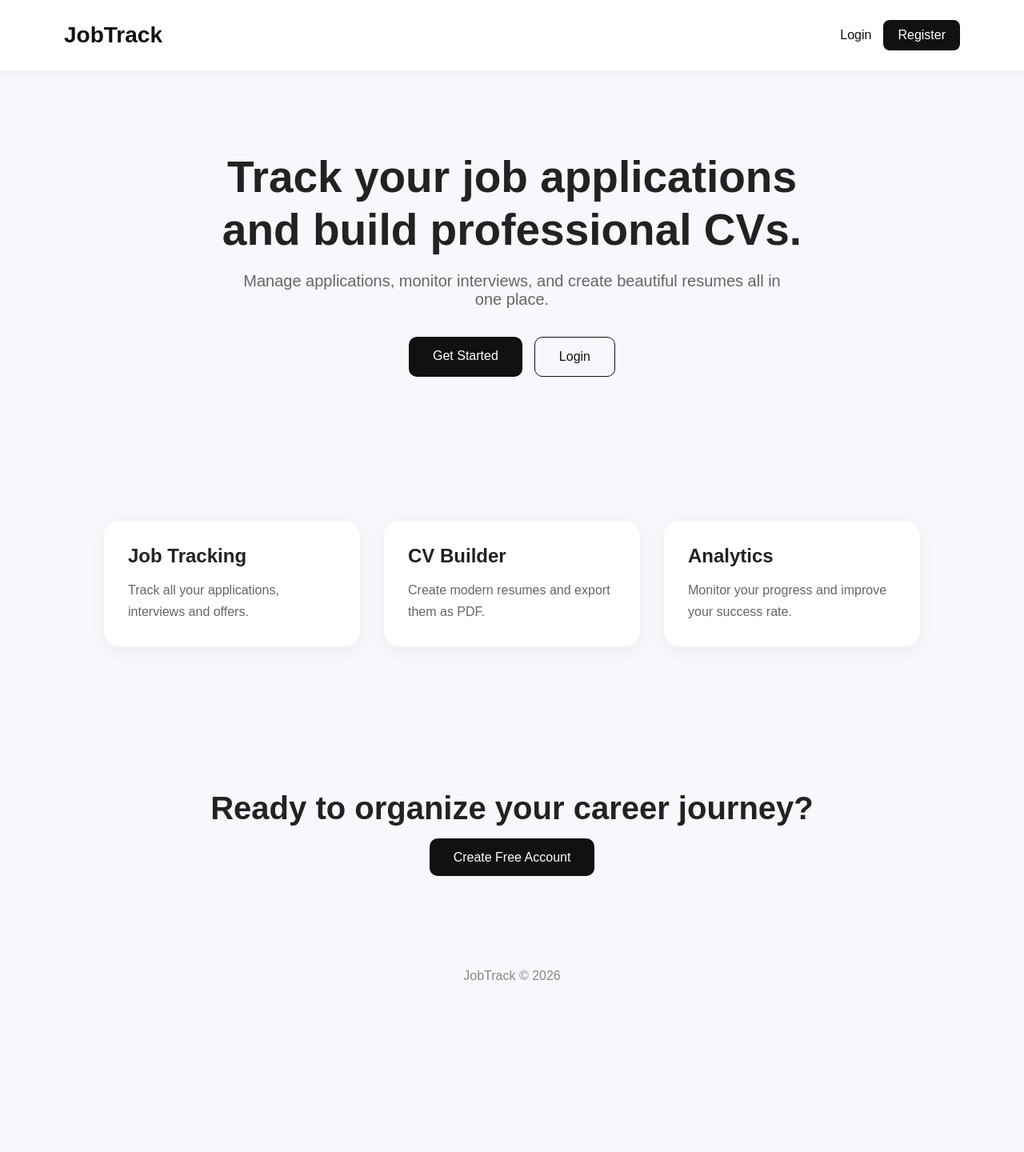
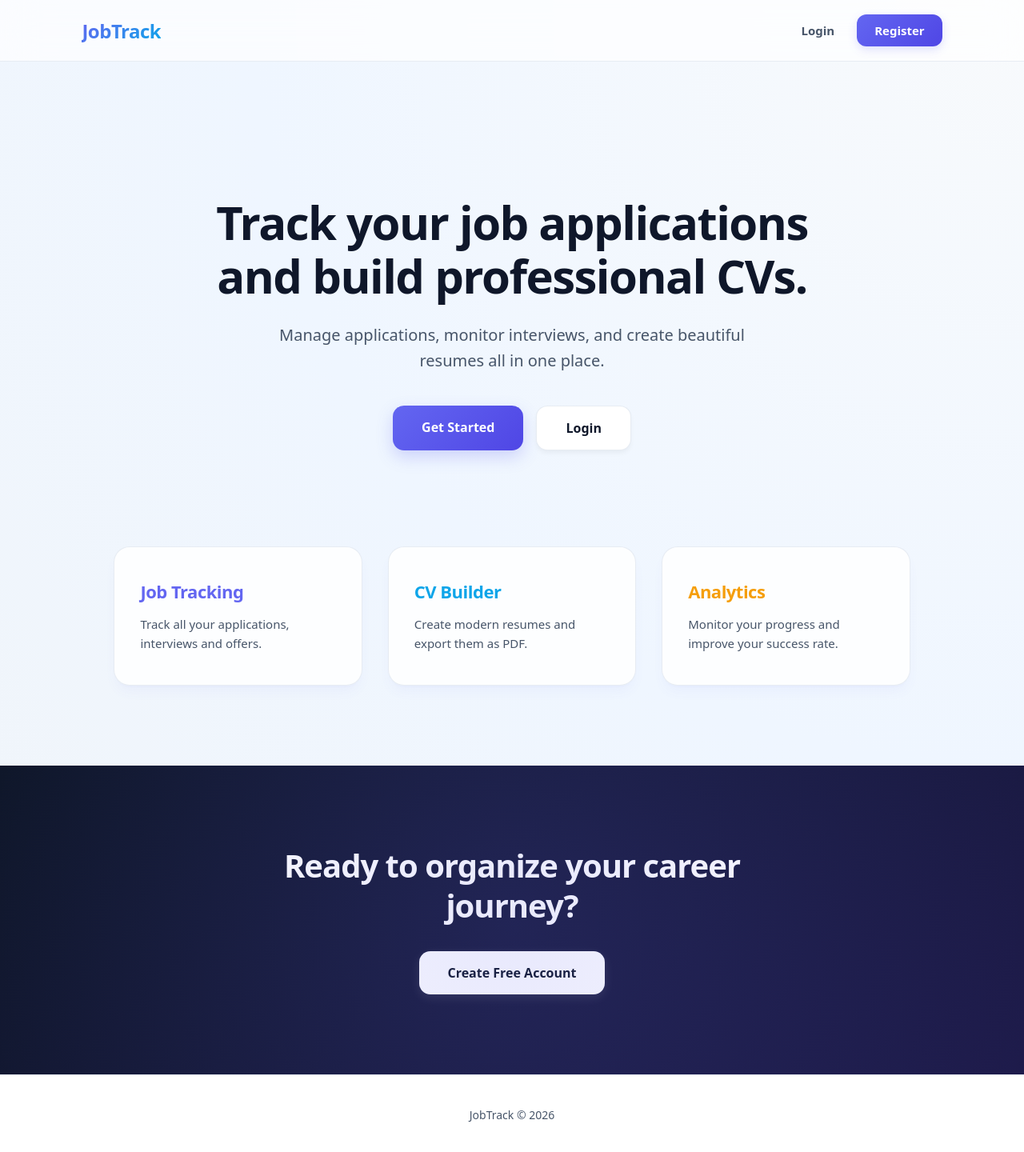
Before and after one commit to Keyvan1369/job-tracker-cv-builder, a React app in the folder frontend/: page / in a window 1280 px wide. Shown: the top 1440 px of the page at 80% size. Before the commit the page ends 1259 px from the top, so only its background shows below. Built offline with nearby package versions, Linux system fonts and the light colour scheme; no server answers; the HTML template or start-up script is replaced by a standard one.

Commit message:
change design

```diff
--- a/frontend/src/styles/Landing.css
+++ b/frontend/src/styles/Landing.css
@@ -1,209 +1,301 @@
-* {
+:root {
+  --primary-color: #6366f1;
+  --primary-hover: #4f46e5;
+  --primary-light: #eef2ff;
+  --secondary-color: #0ea5e9;
+  --secondary-hover: #0284c7;
+  --bg-gradient: radial-gradient(circle at top right, #f8fafc, #eff6ff, #f1f5f9);
+  --text-main: #0f172a;
+  --text-muted: #475569;
+  --card-bg: rgba(255, 255, 255, 0.85);
+  --border-color: rgba(226, 232, 240, 0.8);
+  --shadow-sm: 0 4px 6px -1px rgba(0, 0, 0, 0.05);
+  --shadow-md: 0 10px 15px -3px rgba(99, 102, 241, 0.05), 0 4px 6px -4px rgba(99, 102, 241, 0.05);
+  --shadow-lg: 0 20px 25px -5px rgba(99, 102, 241, 0.1), 0 8px 10px -6px rgba(99, 102, 241, 0.1);
+  --transition: all 0.3s cubic-bezier(0.4, 0, 0.2, 1);
+}
+
+body {
   margin: 0;
-  padding: 0;
+  background: var(--bg-gradient);
+  color: var(--text-main);
+  font-family: system-ui, -apple-system, sans-serif;
+  -webkit-font-smoothing: antialiased;
+}
+
+.landing {
+  display: flex;
+  flex-direction: column;
+  min-height: 100vh;
+}
+
+.navbar {
+  display: flex;
+  justify-content: space-between;
+  align-items: center;
+  padding: 18px 8%;
+  background: rgba(255, 255, 255, 0.7);
+  backdrop-filter: blur(20px);
+  -webkit-backdrop-filter: blur(20px);
+  border-bottom: 1px solid var(--border-color);
+  position: sticky;
+  top: 0;
+  z-index: 100;
+}
+
+.logo {
+  font-size: 24px;
+  font-weight: 800;
+  background: linear-gradient(135deg, var(--primary-color), var(--secondary-color));
+  -webkit-background-clip: text;
+  -webkit-text-fill-color: transparent;
+  letter-spacing: -0.5px;
+}
+
+.nav-links {
+  display: flex;
+  align-items: center;
+  gap: 28px;
+}
+
+.nav-links a {
+  text-decoration: none;
+  color: var(--text-muted);
+  font-weight: 600;
+  font-size: 15px;
+  transition: var(--transition);
+}
+
+.nav-links a:hover {
+  color: var(--primary-color);
+}
+
+.nav-links .btn-register {
+  background: linear-gradient(135deg, var(--primary-color), var(--primary-hover));
+  color: white !important;
+  padding: 10px 22px;
+  border-radius: 12px;
+  box-shadow: 0 4px 12px rgba(99, 102, 241, 0.2);
+}
+
+.nav-links .btn-register:hover {
+  transform: translateY(-2px);
+  box-shadow: 0 6px 16px rgba(99, 102, 241, 0.3);
+}
+
+.hero {
+  text-align: center;
+  padding: 120px 20px 60px 20px;
+  max-width: 900px;
+  margin: 0 auto;
+}
+
+.hero h1 {
+  font-size: 58px;
+  font-weight: 800;
+  line-height: 1.15;
+  color: var(--text-main);
+  margin-bottom: 24px;
+  letter-spacing: -1.5px;
+}
+
+.hero h1 br {
+  display: block;
+}
+
+.hero p {
+  font-size: 20px;
+  color: var(--text-muted);
+  line-height: 1.6;
+  margin-bottom: 40px;
+  max-width: 650px;
+  margin-left: auto;
+  margin-right: auto;
+}
+
+.hero-buttons {
+  display: flex;
+  justify-content: center;
+  gap: 16px;
+}
+
+.btn-primary, .btn-secondary {
+  text-decoration: none;
+  padding: 16px 36px;
+  border-radius: 14px;
+  font-weight: 600;
+  font-size: 16px;
+  transition: var(--transition);
+}
+
+.btn-primary {
+  background: linear-gradient(135deg, var(--primary-color), var(--primary-hover));
+  color: white;
+  box-shadow: 0 8px 20px rgba(99, 102, 241, 0.25);
+}
+
+.btn-primary:hover {
+  transform: translateY(-3px);
+  box-shadow: 0 12px 24px rgba(99, 102, 241, 0.35);
+}
+
+.btn-secondary {
+  background-color: white;
+  color: var(--text-main);
+  border: 1px solid var(--border-color);
+  box-shadow: var(--shadow-sm);
+}
+
+.btn-secondary:hover {
+  background-color: var(--primary-light);
+  color: var(--primary-color);
+  border-color: rgba(99, 102, 241, 0.3);
+  transform: translateY(-3px);
+}
+
+.features {
+  display: grid;
+  grid-template-columns: repeat(auto-fit, minmax(300px, 1fr));
+  gap: 32px;
+  padding: 60px 8% 100px 8%;
+  max-width: 1200px;
+  margin: 0 auto;
+  width: 100%;
   box-sizing: border-box;
 }
 
-body {
-
-  font-family: Arial, sans-serif;
-
-  background: #f7f8fc;
-
-  color: #222;
-}
-
-/* Navbar */
-
-.navbar {
-
-  display: flex;
-
-  justify-content: space-between;
-
-  align-items: center;
-
-  padding: 25px 80px;
-
-  background: white;
-
-  box-shadow: 0 2px 10px rgba(0,0,0,.05);
-}
-
-.logo {
-
-  font-size: 28px;
-
-  font-weight: bold;
-
-  color: #111;
-}
-
-.nav-links {
-
-  display: flex;
-
-  gap: 15px;
-
-  align-items: center;
-}
-
-.nav-links a {
-
-  text-decoration: none;
-
-  color: #111;
-}
-
-.btn-register {
-
-  background: #111;
-
-  color: white !important;
-
-  padding: 10px 18px;
-
-  border-radius: 8px;
-}
-
-
-/* Hero */
-
-.hero {
-
-  text-align: center;
-
-  padding: 100px 20px;
-}
-
-.hero h1 {
-
-  font-size: 55px;
-
-  line-height: 1.2;
-
-  margin-bottom: 20px;
-}
-
-.hero p {
-
-  max-width: 700px;
-
-  margin: auto;
-
-  color: #666;
-
-  font-size: 20px;
-
-  margin-bottom: 35px;
-}
-
-.hero-buttons {
-
-  display: flex;
-
-  justify-content: center;
-
-  gap: 15px;
-}
-
-.btn-primary {
-
-  background: #111;
-
-  color: white;
-
-  text-decoration: none;
-
-  padding: 15px 30px;
-
-  border-radius: 10px;
-}
-
-.btn-secondary {
-
-  border: 1px solid #111;
-
-  color: #111;
-
-  text-decoration: none;
-
-  padding: 15px 30px;
-
-  border-radius: 10px;
-}
-
-
-/* Features */
-
-.features {
-
-  display: flex;
-
-  gap: 30px;
-
-  justify-content: center;
-
-  padding: 80px;
-}
-
 .card {
-
-  background: white;
-
-  width: 320px;
-
-  padding: 30px;
-
-  border-radius: 18px;
-
-  box-shadow: 0 5px 25px rgba(0,0,0,.05);
-
-  transition: 0.3s;
+  background: var(--card-bg);
+  backdrop-filter: blur(10px);
+  -webkit-backdrop-filter: blur(10px);
+  padding: 40px 32px;
+  border-radius: 20px;
+  box-shadow: var(--shadow-md);
+  transition: var(--transition);
+  border: 1px solid var(--border-color);
 }
 
 .card:hover {
-
   transform: translateY(-8px);
+  box-shadow: var(--shadow-lg);
+  border-color: rgba(99, 102, 241, 0.2);
+  background: white;
 }
 
+.card:nth-child(1) h2 { color: var(--primary-color); }
+.card:nth-child(2) h2 { color: var(--secondary-color); }
+.card:nth-child(3) h2 { color: #f59e0b; }
+
 .card h2 {
-
-  margin-bottom: 15px;
+  font-size: 22px;
+  margin: 0 0 14px 0;
+  font-weight: 700;
+  letter-spacing: -0.5px;
 }
 
 .card p {
-
-  color: #666;
-
-  line-height: 1.7;
+  color: var(--text-muted);
+  font-size: 15px;
+  line-height: 1.6;
+  margin: 0;
 }
 
+.cta {
+  background: linear-gradient(135deg, #0f172a 0%, #1e1b4b 100%);
+  color: white;
+  text-align: center;
+  padding: 100px 20px;
+  display: flex;
+  flex-direction: column;
+  align-items: center;
+  gap: 32px;
+  position: relative;
+  overflow: hidden;
+}
 
-/* CTA */
-
-.cta {
-
-  text-align: center;
-
-  padding: 100px 20px;
+.cta::before {
+  content: "";
+  position: absolute;
+  top: -50%;
+  left: -50%;
+  width: 200%;
+  height: 200%;
+  background: radial-gradient(circle, rgba(99, 102, 241, 0.15) 0%, transparent 50%);
+  pointer-events: none;
 }
 
 .cta h2 {
-
   font-size: 40px;
-
-  margin-bottom: 30px;
+  font-weight: 800;
+  margin: 0;
+  max-width: 650px;
+  line-height: 1.25;
+  letter-spacing: -1px;
 }
 
+.cta .btn-primary {
+  background: white;
+  color: #0f172a;
+  box-shadow: 0 4px 14px rgba(255, 255, 255, 0.1);
+}
 
-/* Footer */
+.cta .btn-primary:hover {
+  background-color: var(--primary-light);
+  color: var(--primary-color);
+  box-shadow: 0 8px 24px rgba(255, 255, 255, 0.2);
+}
 
 footer {
+  text-align: center;
+  padding: 40px 20px;
+  background-color: white;
+  border-top: 1px solid var(--border-color);
+  margin-top: auto;
+}
 
-  text-align: center;
+footer p {
+  margin: 0;
+  color: var(--text-muted);
+  font-size: 14px;
+  font-weight: 500;
+}
 
-  padding: 30px;
+@media (max-width: 768px) {
+  .navbar {
+    padding: 16px 4%;
+  }
 
-  color: #888;
+  .nav-links {
+    gap: 16px;
+  }
+
+  .hero {
+    padding: 80px 20px 40px 20px;
+  }
+
+  .hero h1 {
+    font-size: 38px;
+    letter-spacing: -1px;
+  }
+
+  .hero-buttons {
+    flex-direction: column;
+    align-items: center;
+    width: 100%;
+  }
+
+  .btn-primary, .btn-secondary {
+    width: 100%;
+    max-width: 320px;
+    text-align: center;
+  }
+
+  .features {
+    padding: 40px 4% 60px 4%;
+    gap: 24px;
+  }
+
+  .cta h2 {
+    font-size: 28px;
+  }
 }
```
